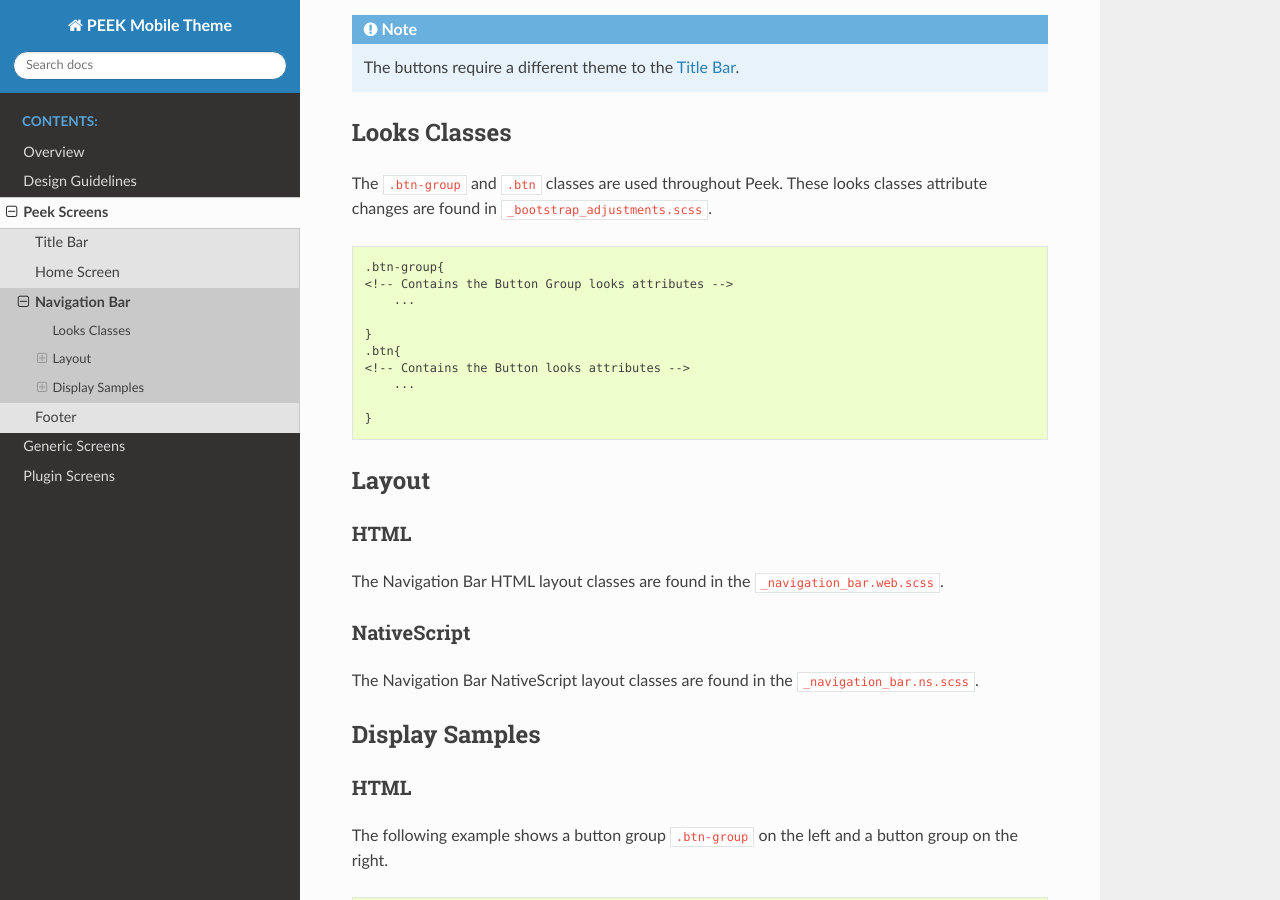
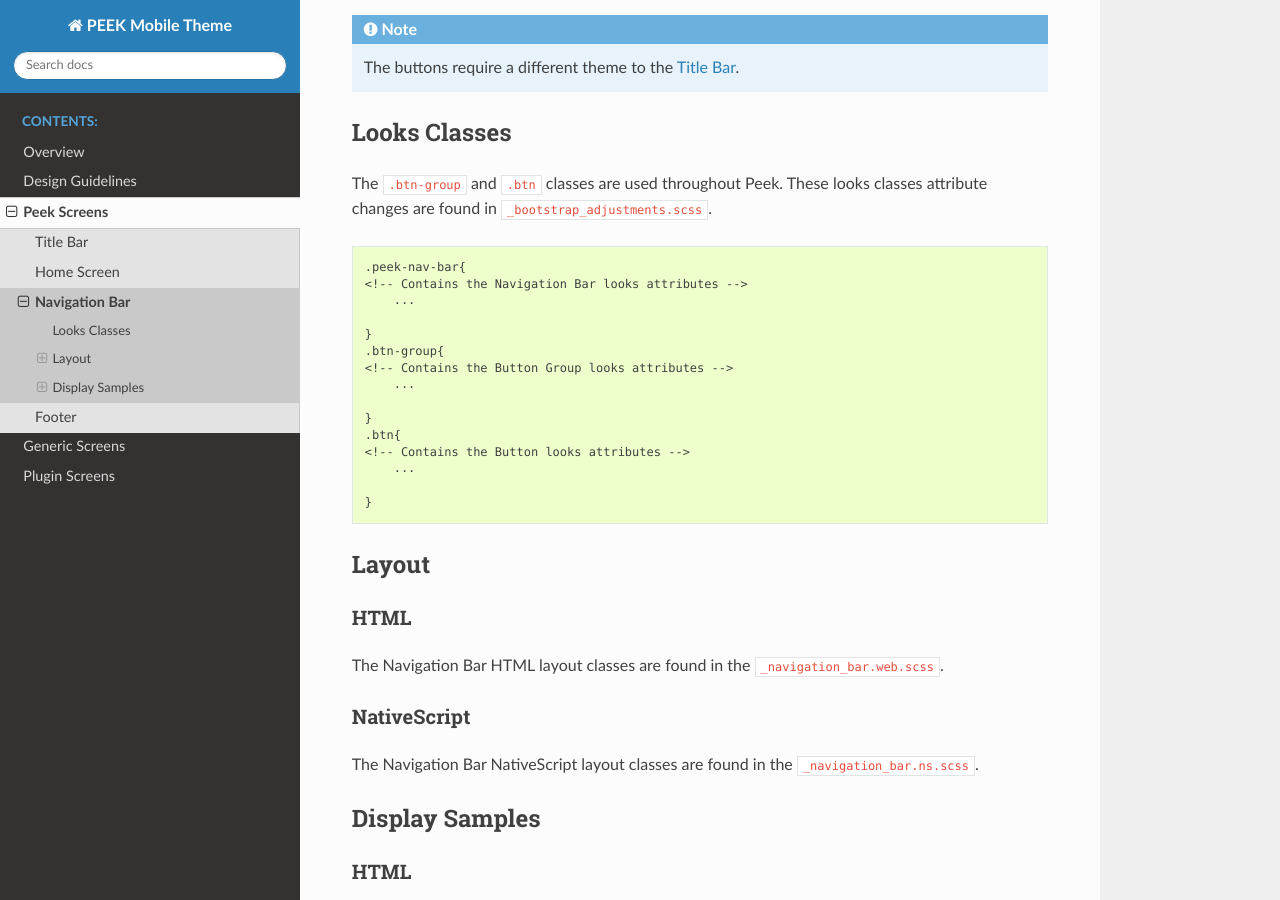
Before and after one commit to Synerty/peek-mobile-theme, a Sphinx documentation site: the page built from docs/peek_screens/navigation_bar/navigation_bar.rst, in a window 1280 px wide and 900 px high, scrolled down 473 px. Built offline with Sphinx 7.4.7 and the Read the Docs theme 2.0.0, drawn with Linux system fonts in a browser that asks for light colours.

Commit message:
created peek-nav-bar class

```diff
--- a/docs/peek_screens/navigation_bar/navigation_bar.rst
+++ b/docs/peek_screens/navigation_bar/navigation_bar.rst
@@ -26,6 +26,11 @@
 
 ::
 
+        .peek-nav-bar{
+        <!-- Contains the Navigation Bar looks attributes -->
+            ...
+
+        }
         .btn-group{
         <!-- Contains the Button Group looks attributes -->
             ...
```
